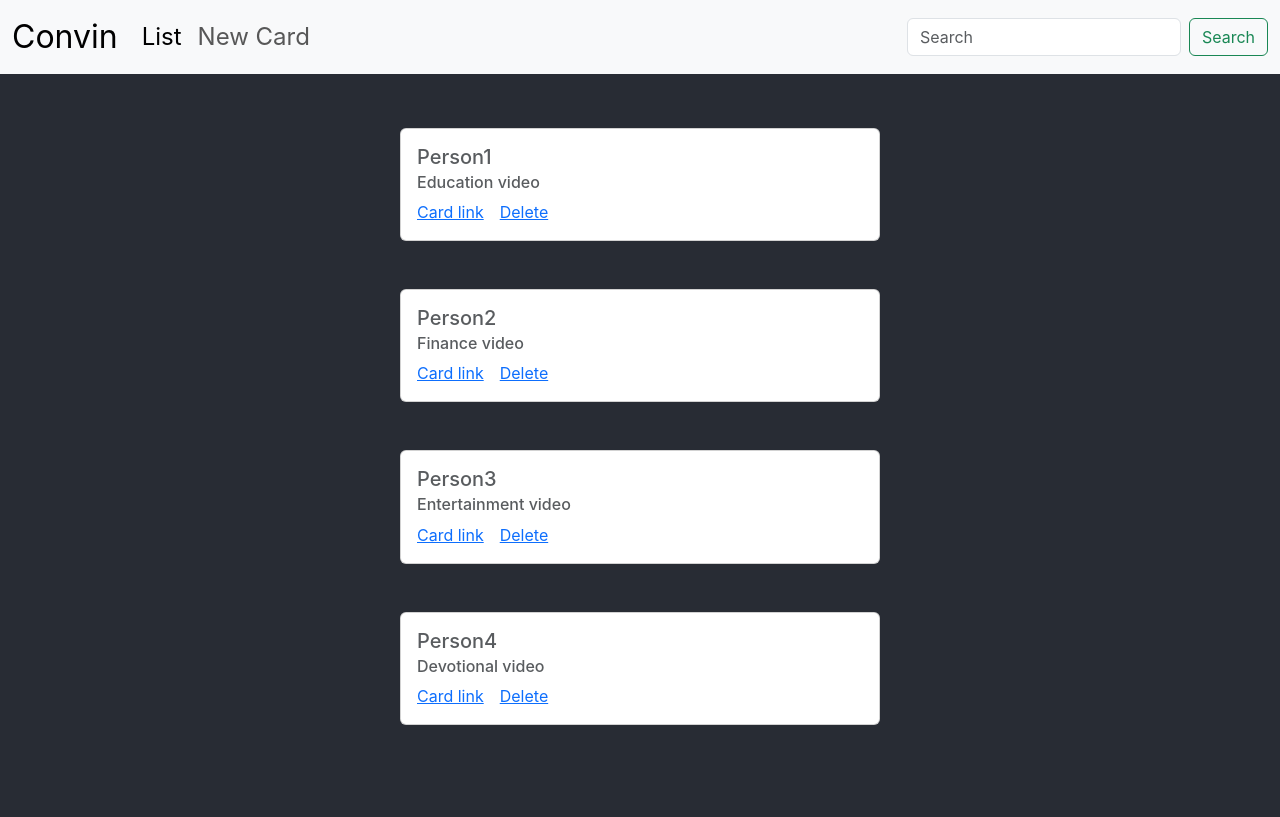
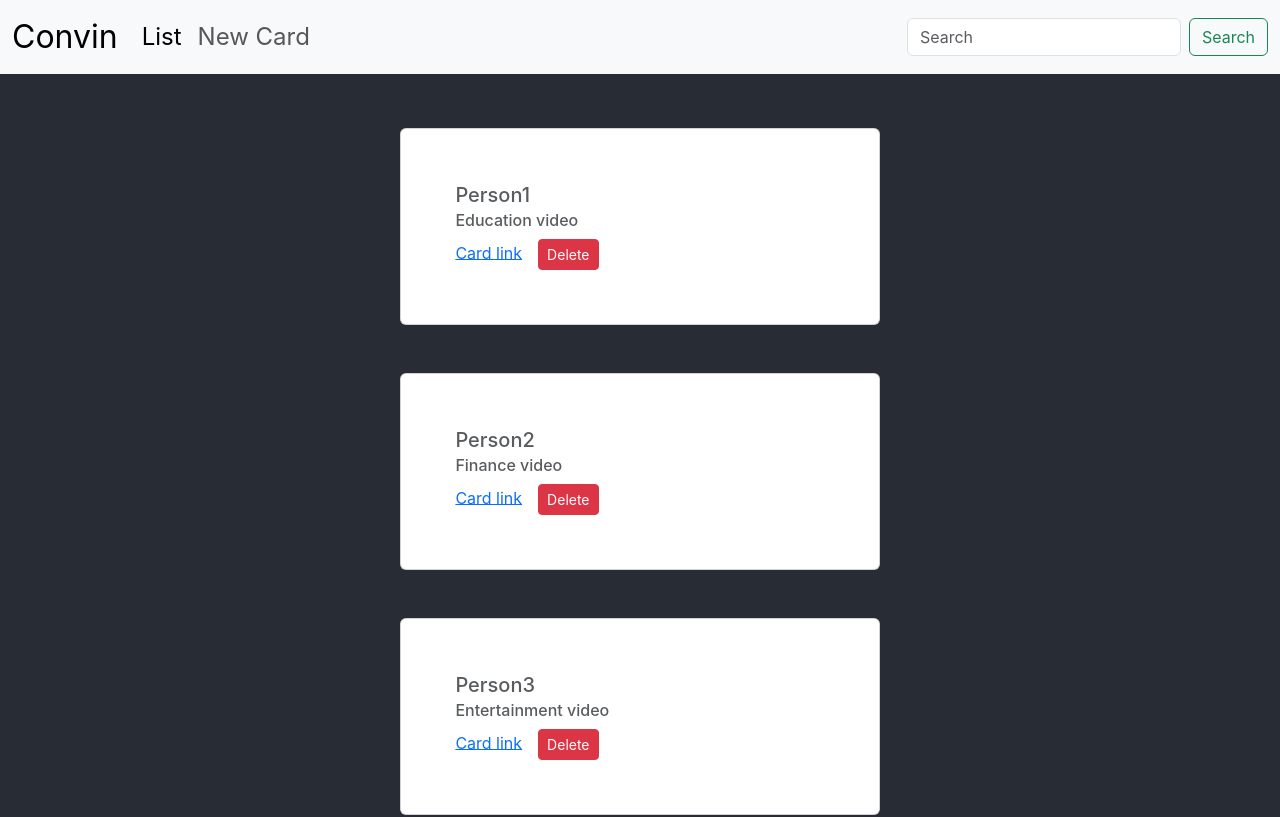
Before and after one commit to muskan2532150/Convin, a React (Create React App) app: page / in a window 1280 px wide. Shown: the top 817 px of the page. Built offline with nearby package versions, Linux system fonts and the light colour scheme.

Commit message:
Add delete handler function in card and fix reducer

```diff
--- a/src/App.css
+++ b/src/App.css
@@ -3,6 +3,7 @@
   top: 0;
   width: 100%;
   margin-bottom: 3rem;
+  z-index: 1;
 }
 
 .card,
@@ -11,6 +12,10 @@
   margin: auto;
   margin-top: 3rem;
   margin-bottom: 2rem;
+}
+
+.card {
+  padding: 3%;
 }
 
 .card:nth-child(2),
--- a/src/Component/Card.js
+++ b/src/Component/Card.js
@@ -1,9 +1,16 @@
 import React from 'react';
-import { useSelector } from 'react-redux';
+import { useDispatch, useSelector } from 'react-redux';
 import { Link } from 'react-router-dom';
+import { filterdata } from '../store/cardSlice';
 
 const Card = () => {
   const cards = useSelector((state) => state.card);
+  const dispatch = useDispatch();
+
+  const deleteHandler = (card) => {
+    dispatch(filterdata(card.id));
+  };
+
   return (
     <>
       {cards.map((card, index) => (
@@ -15,7 +22,7 @@ const Card = () => {
             </h5>
             <h6 className="card-subtitle mb-2 text-body-secondary">{card.video}</h6>
             <Link to={card.url} className="card-link">Card link</Link>
-            <a href="#" className="card-link">Delete</a>
+            <button type="button" className="btn btn-sm btn-danger ms-3" onClick={() => deleteHandler(card)}>Delete</button>
           </div>
         </div>
       ))}
--- a/src/index.js
+++ b/src/index.js
@@ -3,7 +3,7 @@ import ReactDOM from 'react-dom/client';
 import './index.css';
 import { Provider } from 'react-redux';
 import App from './App';
-import  store  from './store/store';
+import store from './store/store';
 
 const root = ReactDOM.createRoot(document.getElementById('root'));
 root.render(
--- a/src/store/cardSlice.js
+++ b/src/store/cardSlice.js
@@ -19,11 +19,15 @@ const CardSlice = createSlice({
       ...state, action.payload,
     ],
 
-    filterdata: (state, action) => {
-      state.filter((item) => item === action.payload);
-      return [
-        ...state, action.payload,
-      ];
+    filterdata: (state, action) => state.filter((item) => item.id !== action.payload),
+
+    editdata: (state, action) => {
+      state = state.map((item)=> {
+        if(item.id === action.payload)
+        {
+
+        }
+      })
     },
   },
   extraReducers: (builder) => {
--- a/src/store/store.js
+++ b/src/store/store.js
@@ -1,7 +1,7 @@
 import { configureStore } from '@reduxjs/toolkit';
 import CardSliceReducer from './cardSlice';
 
- const store = configureStore({
+const store = configureStore({
   reducer: {
     card: CardSliceReducer,
   },
```
